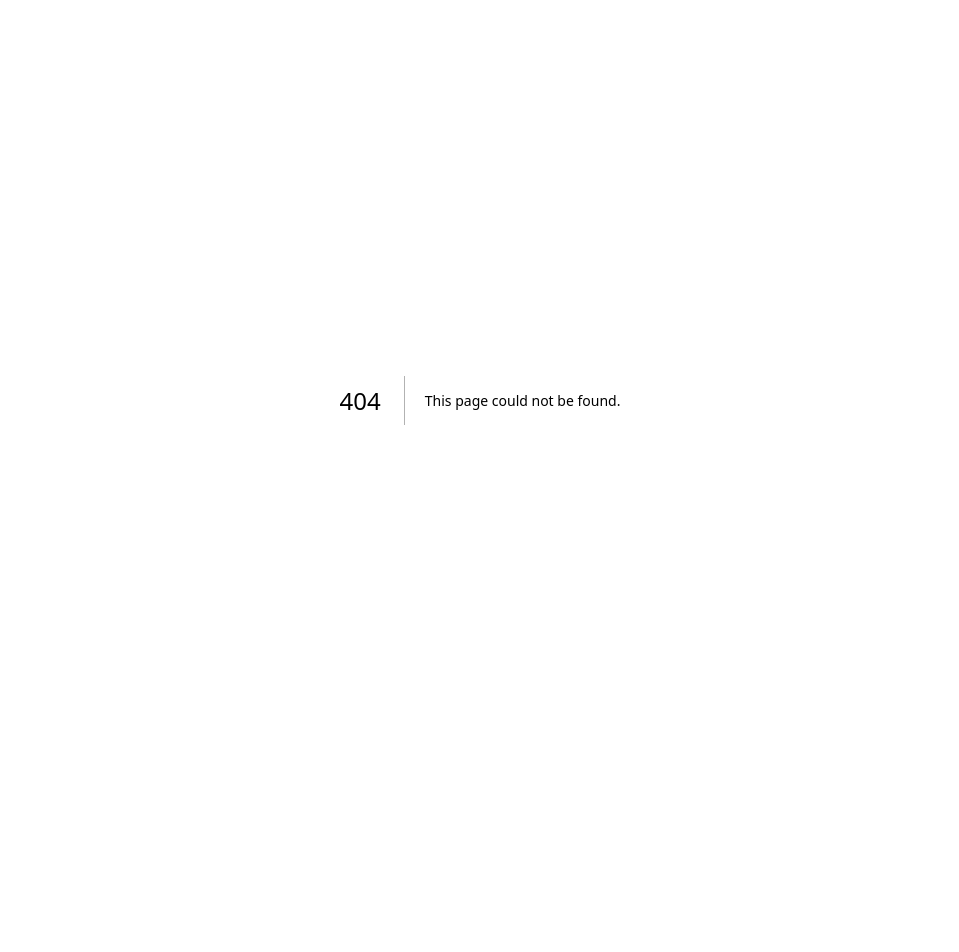
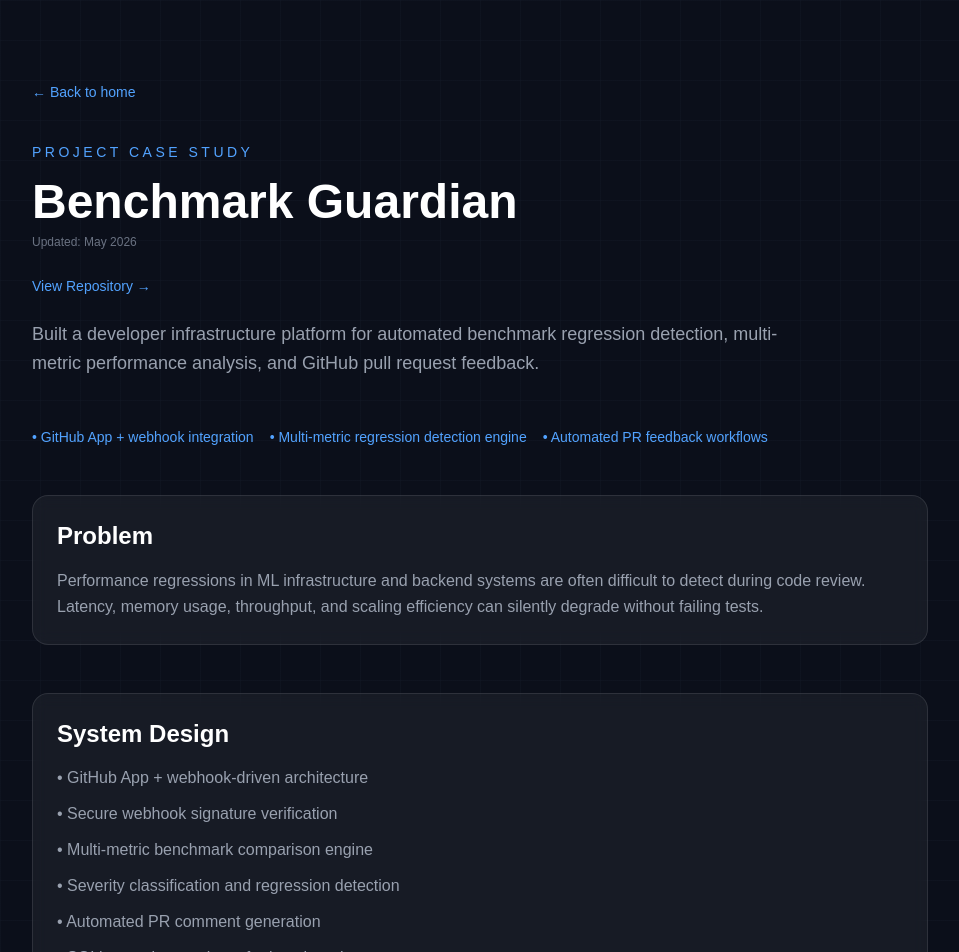
Before and after one commit to OmprakashSahani/ML-Systems-Portfolio, a Next.js app in the folder portfolio/: page /projects/benchmark-guardian in a window 1280 px wide. Before the commit this address had no page. Shown: the top 952 px of the page, without its empty margins (160-1119 px from the left). Before the commit the page ends 800 px from the top, so only its background shows below. Built offline with nearby package versions, Linux system fonts and the light colour scheme.

Commit message:
feat: replace benchmark placeholder with Benchmark Guardian infrastructure project

```diff
--- a/portfolio/src/app/page.tsx
+++ b/portfolio/src/app/page.tsx
@@ -9,6 +9,14 @@ const projects = [
     tags: ["Python", "Distributed Systems", "Performance", "Memory"],
     link: "/projects/profiler",
     github: "https://github.com/OmprakashSahani/dist-training-profiler",
+  },
+  {
+    title: "Benchmark Guardian",
+    description:
+      "Developer infrastructure platform for automated benchmark regression detection, performance analysis, and GitHub pull request feedback in ML systems and backend workflows.",
+    tags: ["Python", "FastAPI", "GitHub Apps", "Performance"],
+    link: "/projects/benchmark-guardian",
+    github: "https://github.com/OmprakashSahani/benchmark-guardian",
   },
   {
     title: "Distributed Training",
@@ -40,16 +48,7 @@ const projects = [
       "CLI-based experiment tracking system for reproducible ML workflows, enabling structured run logging, metric comparison, and evaluation across experiments.",
     tags: ["Python", "CLI", "Reproducibility", "ML Systems"],
     link: "/projects/tracker",
-    github: "https://github.com/OmprakashSahani/ML-Experiment-Tracker",
-  },
-  {
-    title: "ML Benchmark Suite",
-    description:
-      "Config-driven benchmarking system measuring throughput, latency, and memory usage.",
-    tags: ["Benchmarking", "Performance", "Systems"],
-    link: "/projects/benchmark",
-    github: "https://github.com/OmprakashSahani/ml-benchmark-suite",
-  },
+    github: "https://github.com/OmprakashSahani/ML-Experiment-Tracker",  },
 ];
 
 const journey = [
--- /dev/null
+++ b/portfolio/src/app/projects/benchmark-guardian/page.tsx
@@ -0,0 +1,158 @@
+import Link from "next/link";
+
+export default function BenchmarkGuardianPage() {
+  return (
+    <main className="relative min-h-screen bg-[#0b0f1a] text-white px-6 py-20 overflow-hidden">
+
+      {/* Background grid */}
+      <div className="absolute inset-0 bg-[linear-gradient(to_right,#1f293730_1px,transparent_1px),linear-gradient(to_bottom,#1f293730_1px,transparent_1px)] bg-[size:40px_40px]" />
+
+      <div className="relative z-10 mx-auto max-w-4xl">
+
+        <Link
+          href="/"
+          className="mb-10 inline-block text-sm text-blue-400 hover:text-blue-300 transition"
+        >
+          ← Back to home
+        </Link>
+
+        <p className="mb-4 text-sm uppercase tracking-[0.25em] text-blue-400">
+          Project Case Study
+        </p>
+
+        <h1 className="mb-2 text-4xl font-bold md:text-5xl">
+          Benchmark Guardian
+        </h1>
+
+        <p className="mb-6 text-xs text-gray-500">
+          Updated: May 2026
+        </p>
+
+        <a
+          href="https://github.com/OmprakashSahani/benchmark-guardian"
+          target="_blank"
+          rel="noopener noreferrer"
+          className="mb-6 inline-block text-sm text-blue-400 hover:text-blue-300 underline-offset-4 hover:underline transition"
+        >
+          View Repository →
+        </a>
+
+        {/* Intro */}
+        <p className="mb-12 max-w-3xl text-lg leading-relaxed text-gray-400">
+          Built a developer infrastructure platform for automated benchmark regression
+          detection, multi-metric performance analysis, and GitHub pull request feedback.
+        </p>
+
+        {/* Highlights */}
+        <ul className="mb-12 flex flex-wrap gap-4 text-sm text-blue-400">
+          <li>• GitHub App + webhook integration</li>
+          <li>• Multi-metric regression detection engine</li>
+          <li>• Automated PR feedback workflows</li>
+        </ul>
+
+        {/* Problem */}
+        <section className="mb-12 rounded-2xl border border-white/10 bg-white/5 backdrop-blur p-6">
+          <h2 className="mb-4 text-2xl font-semibold">Problem</h2>
+
+          <p className="text-gray-400 leading-relaxed">
+            Performance regressions in ML infrastructure and backend systems are often
+            difficult to detect during code review. Latency, memory usage, throughput,
+            and scaling efficiency can silently degrade without failing tests.
+          </p>
+        </section>
+
+        {/* System Design */}
+        <section className="mb-12 rounded-2xl border border-white/10 bg-white/5 backdrop-blur p-6">
+          <h2 className="mb-4 text-2xl font-semibold">System Design</h2>
+
+          <ul className="space-y-3 text-gray-400">
+            <li>• GitHub App + webhook-driven architecture</li>
+            <li>• Secure webhook signature verification</li>
+            <li>• Multi-metric benchmark comparison engine</li>
+            <li>• Severity classification and regression detection</li>
+            <li>• Automated PR comment generation</li>
+            <li>• SQLite persistence layer for benchmark storage</li>
+          </ul>
+        </section>
+
+        {/* Architecture */}
+        <section className="mb-12">
+          <h2 className="mb-4 text-2xl font-semibold">Architecture</h2>
+
+          <p className="mb-6 text-gray-400">
+            Event-driven backend architecture that processes GitHub pull request events,
+            analyzes benchmark regressions, and publishes automated developer feedback.
+          </p>
+
+          <div className="rounded-xl border border-white/10 bg-white/5 backdrop-blur p-4">
+            <img
+              src="/images/benchmark-guardian-architecture.png"
+              alt="Benchmark Guardian architecture"
+              className="w-full rounded-lg"
+              loading="lazy"
+            />
+          </div>
+        </section>
+
+        {/* Demo */}
+        <section className="mb-12">
+          <h2 className="mb-4 text-2xl font-semibold">Live GitHub Integration</h2>
+
+          <p className="mb-6 text-gray-400">
+            Benchmark Guardian automatically analyzes pull request benchmarks
+            and posts regression reports directly into GitHub discussions.
+          </p>
+
+          <div className="rounded-xl border border-white/10 bg-white/5 backdrop-blur p-4">
+            <img
+              src="/images/pr-comment-demo.png"
+              alt="Benchmark Guardian PR comment demo"
+              className="w-full rounded-lg"
+              loading="lazy"
+            />
+          </div>
+        </section>
+
+        {/* Results */}
+        <section className="mb-12 rounded-2xl border border-white/10 bg-white/5 backdrop-blur p-6">
+          <h2 className="mb-4 text-2xl font-semibold">Results & Insights</h2>
+
+          <ul className="space-y-3 text-gray-400">
+            <li>• Automated detection of latency, memory, and throughput regressions</li>
+            <li>• Enabled benchmark feedback directly within pull request workflows</li>
+            <li>• Classified regression severity across multiple performance dimensions</li>
+            <li>• Demonstrated infrastructure-oriented performance observability workflows</li>
+          </ul>
+        </section>
+
+        {/* Example Output */}
+        <section className="mb-12">
+          <h2 className="mb-4 text-2xl font-semibold">Example Benchmark Report</h2>
+
+          <div className="rounded-xl border border-white/10 bg-white/5 backdrop-blur p-4 text-sm text-gray-300">
+            <pre>{`latency_ms:  +18%  → HIGH regression
+memory_mb:   +22%  → HIGH regression
+throughput:   -8%  → MEDIUM regression`}</pre>
+          </div>
+        </section>
+
+        {/* Takeaway */}
+        <p className="mb-12 rounded-2xl border border-blue-400/20 bg-blue-400/5 backdrop-blur p-5 text-sm leading-relaxed text-gray-300">
+          <span className="font-semibold text-blue-300">Takeaway:</span>{" "}
+          Performance regressions in ML infrastructure require automated,
+          systems-aware analysis integrated directly into developer workflows.
+        </p>
+
+        {/* Tech */}
+        <section className="rounded-2xl border border-blue-400/20 bg-blue-400/5 backdrop-blur p-6">
+          <h2 className="mb-4 text-2xl font-semibold">Technical Stack</h2>
+
+          <p className="text-blue-300">
+            Python · FastAPI · GitHub Apps · Webhooks · SQLite · Performance Analysis
+          </p>
+        </section>
+
+      </div>
+    </main>
+  );
+}
--- a/portfolio/src/app/projects/benchmark/page.tsx
+++ /dev/null
@@ -1,38 +0,0 @@
-import Link from "next/link";
-
-export default function BenchmarkPage() {
-  return (
-    <main className="min-h-screen bg-[#0b0f1a] px-6 py-20 text-white">
-      <div className="mx-auto max-w-4xl">
-        <Link
-          href="/"
-          className="mb-10 inline-block text-sm text-blue-400 hover:text-blue-300"
-        >
-          ← Back to home
-        </Link>
-
-        <p className="mb-4 text-sm uppercase tracking-[0.25em] text-blue-400">
-          Project Case Study
-        </p>
-
-        <h1 className="mb-6 text-4xl font-bold md:text-5xl">
-          ML Benchmark Suite
-        </h1>
-
-        <p className="mb-12 max-w-3xl text-lg leading-relaxed text-gray-400">
-          A config-driven benchmarking system for measuring throughput, latency,
-          and memory usage across machine learning workloads.
-        </p>
-
-        <section className="rounded-2xl border border-white/10 bg-white/5 p-6">
-          <h2 className="mb-4 text-2xl font-semibold">Status</h2>
-          <p className="leading-relaxed text-gray-400">
-            This project is currently being developed. It focuses on
-            reproducible performance evaluation and system-level analysis of ML
-            workloads.
-          </p>
-        </section>
-      </div>
-    </main>
-  );
-}
```
Also changed, not shown: portfolio/public/images/benchmark-guardian-architecture.png (added), portfolio/public/images/pr-comment-demo.png (added).
